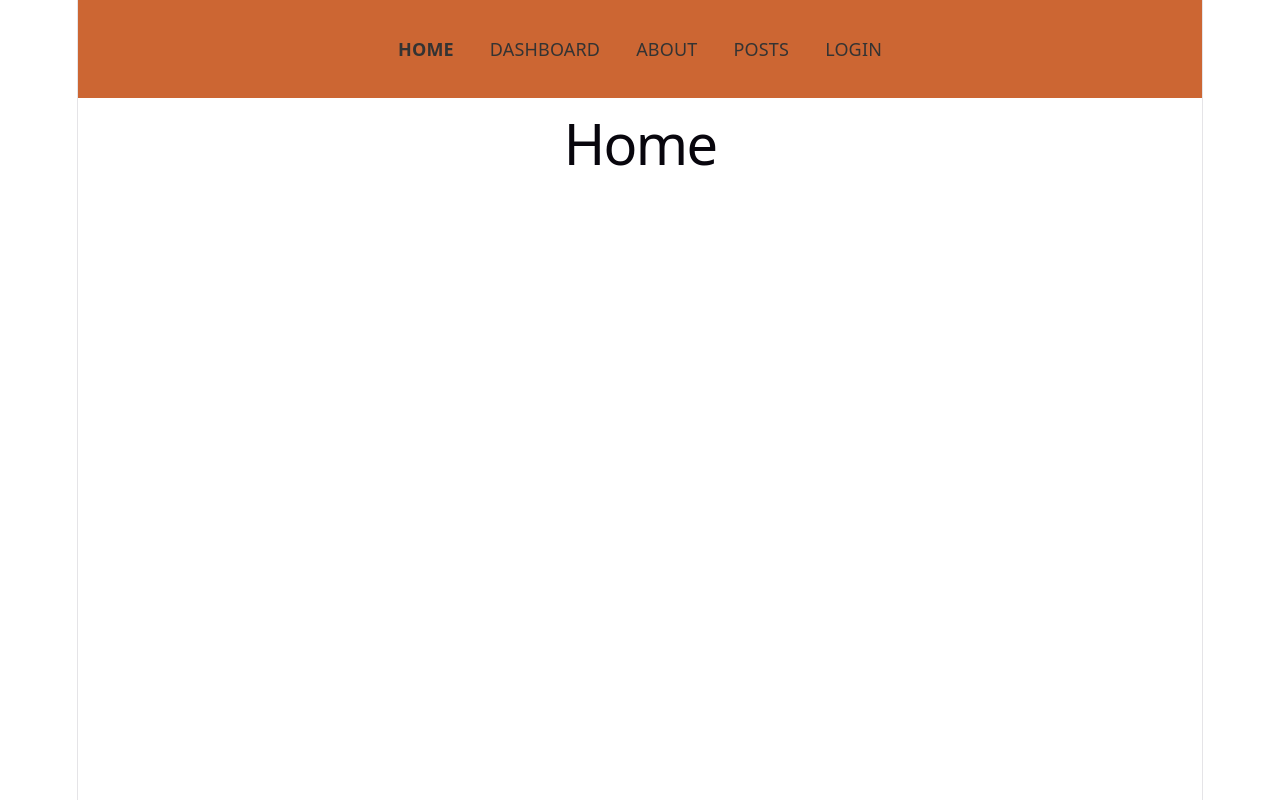
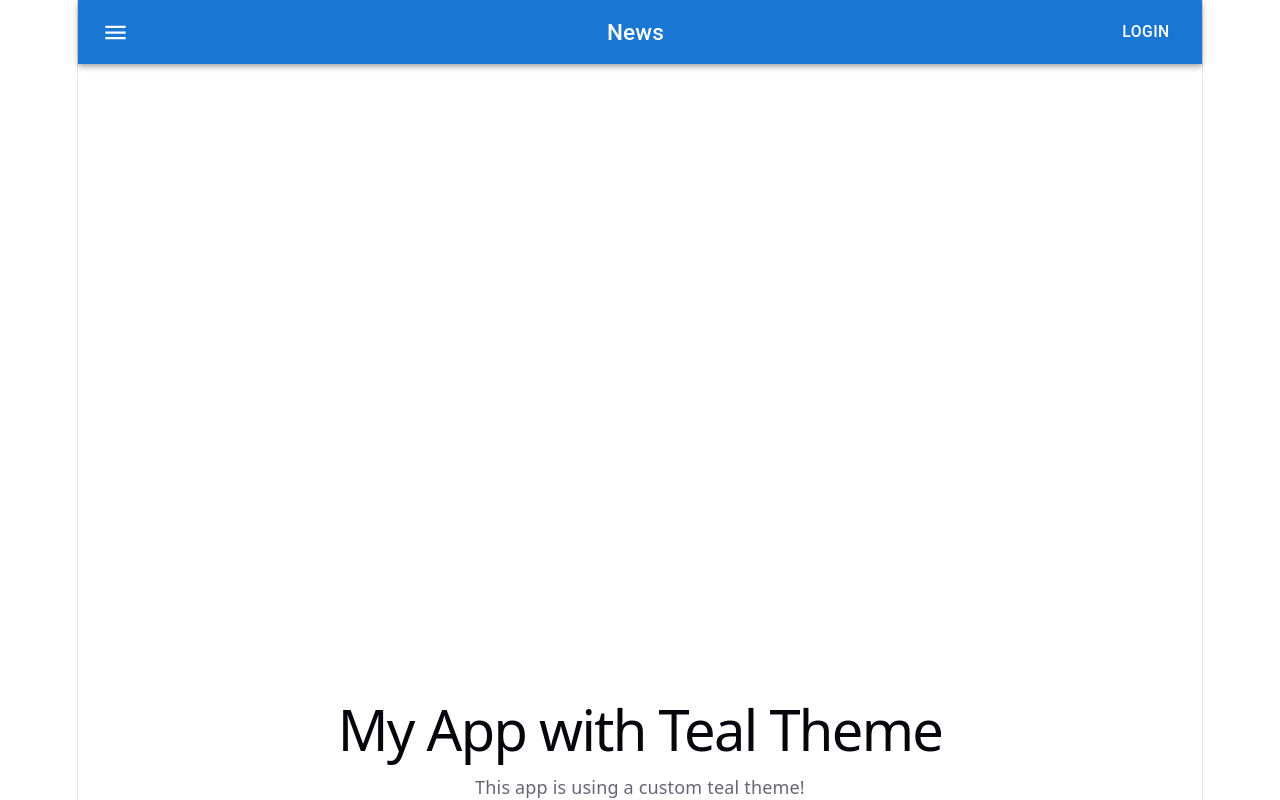
Before and after one commit to itsjustabitha/Module07, a React (Vite) app in the folder first-react-app/: page / in a window 1280 px wide. Built offline with nearby package versions, Linux system fonts and the light colour scheme.

Commit message:
exercise5

```diff
--- a/first-react-app/package.json
+++ b/first-react-app/package.json
@@ -10,6 +10,10 @@
     "preview": "vite preview"
   },
   "dependencies": {
+    "@emotion/react": "^11.14.0",
+    "@emotion/styled": "^11.14.1",
+    "@mui/icons-material": "^9.0.0",
+    "@mui/material": "^9.0.0",
     "axios": "^1.14.0",
     "react": "^19.2.4",
     "react-dom": "^19.2.4",
--- a/first-react-app/src/App.jsx
+++ b/first-react-app/src/App.jsx
@@ -40,16 +40,21 @@
 // import Emoji from "./components/Emoji"; // Module 07 Exercise 03 Side 45 - see my EmojiContext.jsx file for this Exercise.
 // import BitcoinRates from './components/BitcoinRates' // Module 07 Exercise 02 Side 34 -  see my useData.jsx and BitcoinRates.jsx files
 // import { EmojiProvider } from "./context/EmojiContext"; // Module 07 Exercise 03 Side 45 - see my EmojiContext.jsx file for this Exercise.
-import AppRoutes from "./routes/AppRoutes";
-import NavBar from "./components/NavBar";
-import "./App.css";
-import { UserProvider } from "./context/UserContext"; // Module 07 Exercise 04 Side 59
-import MyThemeProvider from "./context/MyThemeContext"; // Module 07 Exercise 04 Side 59
+// import AppRoutes from "./routes/AppRoutes";
+// import NavBar from "./components/NavBar";
+// import "./App.css";
+// import { UserProvider } from "./context/UserContext"; // Module 07 Exercise 04 Side 59
+// import MyThemeProvider from "./context/MyThemeContext"; // Module 07 Exercise 04 Side 59
 // import Exercise4NavBar from "./components/Exercise4NavBar"; // Module 07 Exercise 04 Side 59
 // import Exercise4Routes from "./routes/Exercise4Routes"; // Module 07 Exercise 04 Side 59
 // import BitcoinRates from "./pages/BitcoinRates"; // Module 07 Exercise 04 Side 59
-import PostsPage from "./pages/PostsPage";
+// import PostsPage from "./pages/PostsPage";
 // import ProtectedRoute from "./routes/ProtectedRoute";
+import "./App.css"; // Module 07 Exercise 05 Side 100
+import MyThemeProvider from "./context/MyThemeContext"; // Module 07 Exercise 05 Side 100
+import { tealTheme } from "./context/tealTheme"; // Module 07 Exercise 05 Side 100
+import MuiNavBar from "./MuiNavBar"; // Module 07 Exercise 05 Side 100
+
 
 
 
@@ -57,16 +62,12 @@ import PostsPage from "./pages/PostsPage";
 function App() {
   return (
     <>
-      <UserProvider>
-        <MyThemeProvider>
-          {/* <Exercise4NavBar />
-          <Exercise4Routes/> */}
-           {/* <ActivityFinder/> */}
-          <NavBar />
-          {/* <PostsPage /> */}
-          <AppRoutes />
-        </MyThemeProvider>
-      </UserProvider>
+      <MyThemeProvider theme={tealTheme}>
+    <MuiNavBar />
+        <h1>My App with Teal Theme</h1>
+        <p>This app is using a custom teal theme!</p>
+      </MyThemeProvider>
+
     </>
   );
 }
@@ -230,8 +231,17 @@ export default App;
 
 // ============================= PREVIOUS EXAMPLES - I COMMENTED THEM OUT SO I DON'T GET CONFUSED. ============================
 
-{
-  /*
+{/*
+     <UserProvider>
+        <MyThemeProvider>
+           <Exercise4NavBar />
+          <Exercise4Routes/>
+            <ActivityFinder/>
+          <NavBar />
+           <PostsPage />
+          <AppRoutes />
+        </MyThemeProvider>
+      </UserProvider>
   <Navbar/>
   <ActivityFinders />
 <SubscribeForm />
--- /dev/null
+++ b/first-react-app/src/MuiNavBar.jsx
@@ -0,0 +1,36 @@
+//  ============================= Module 07 Exercise 05 Side 100 =============================
+// MuiNavBar.jsx
+// tealTheme.jsx
+
+
+import AppBar from '@mui/material/AppBar';
+import Box from '@mui/material/Box';
+import Toolbar from '@mui/material/Toolbar';
+import Typography from '@mui/material/Typography';
+import Button from '@mui/material/Button';
+import IconButton from '@mui/material/IconButton';
+import MenuIcon from '@mui/icons-material/Menu';
+
+export default function ButtonAppBar() {
+  return (
+    <Box sx={{ flexGrow: 1 }}>
+      <AppBar position="static">
+        <Toolbar>
+          <IconButton
+            size="large"
+            edge="start"
+            color="inherit"
+            aria-label="menu"
+            sx={{ mr: 2 }}
+          >
+            <MenuIcon />
+          </IconButton>
+          <Typography variant="h6" component="div" sx={{ flexGrow: 1 }}>
+            News
+          </Typography>
+          <Button color="inherit">Login</Button>
+        </Toolbar>
+      </AppBar>
+    </Box>
+  );
+}
--- /dev/null
+++ b/first-react-app/src/context/tealTheme.jsx
@@ -0,0 +1,25 @@
+import { createTheme } from "@mui/material/styles";
+
+// save as themes/tealTheme.jsx
+// creates a new theme containing overrides for any defaults
+// see https://mui.com/material-ui/customization/theming/
+
+export const tealTheme = createTheme({
+  palette: {
+    primary: { main: "#214D4C", contrastText: "#efefef" },
+    secondary: { main: "#3CA899", contrastText: "#ffffff" },
+  },
+  typography: {
+    fontFamily: "Montserrat",
+    fontSize: 14,
+    h1: { fontSize: 30 },
+  },
+  shape: { borderRadius: 0 },
+  components: {
+    MuiCssBaseline: {
+      styleOverrides: `a { color: #3CA899; }`,
+    },
+    MuiButton: { defaultProps: { variant: "contained" } },
+    MuiTextField: { defaultProps: { variant: "filled" } },
+  },
+});
```
Also changed, not shown: 1 other file (tests, documents, lock files or other folders).
